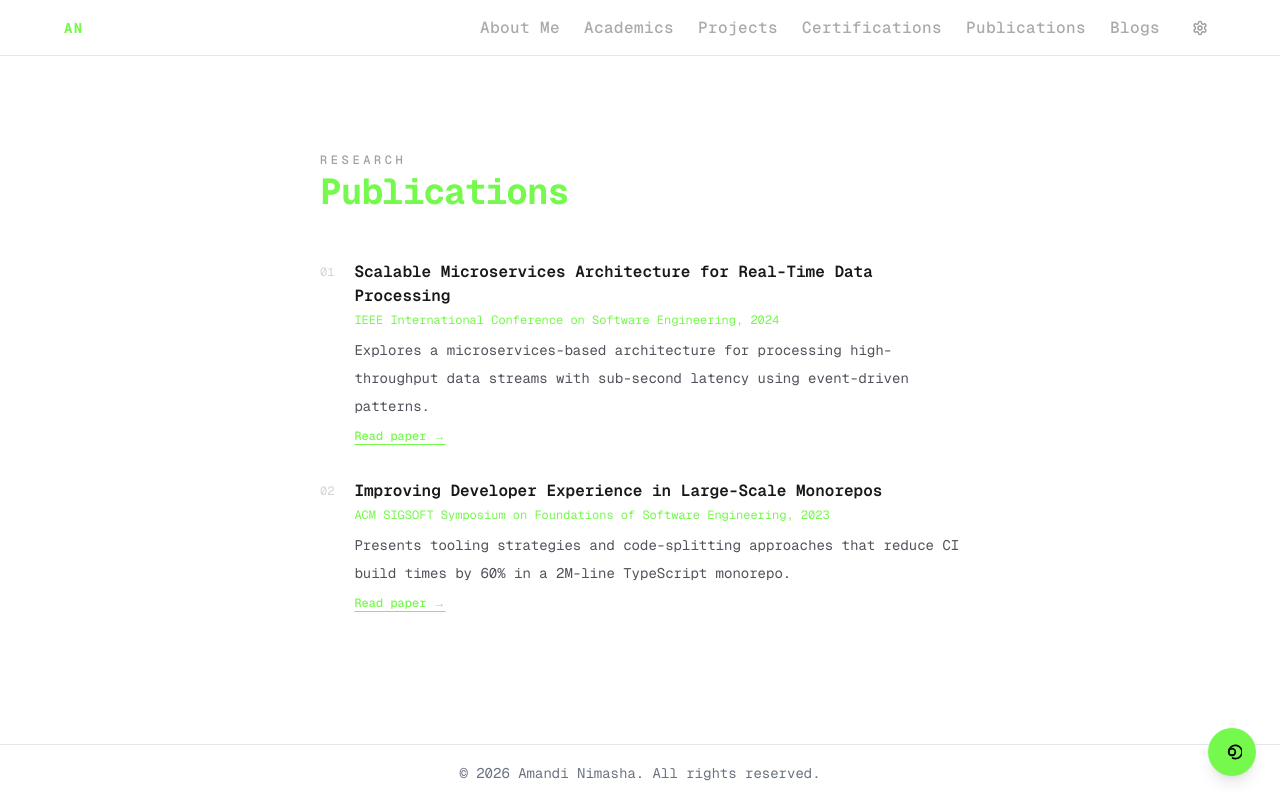
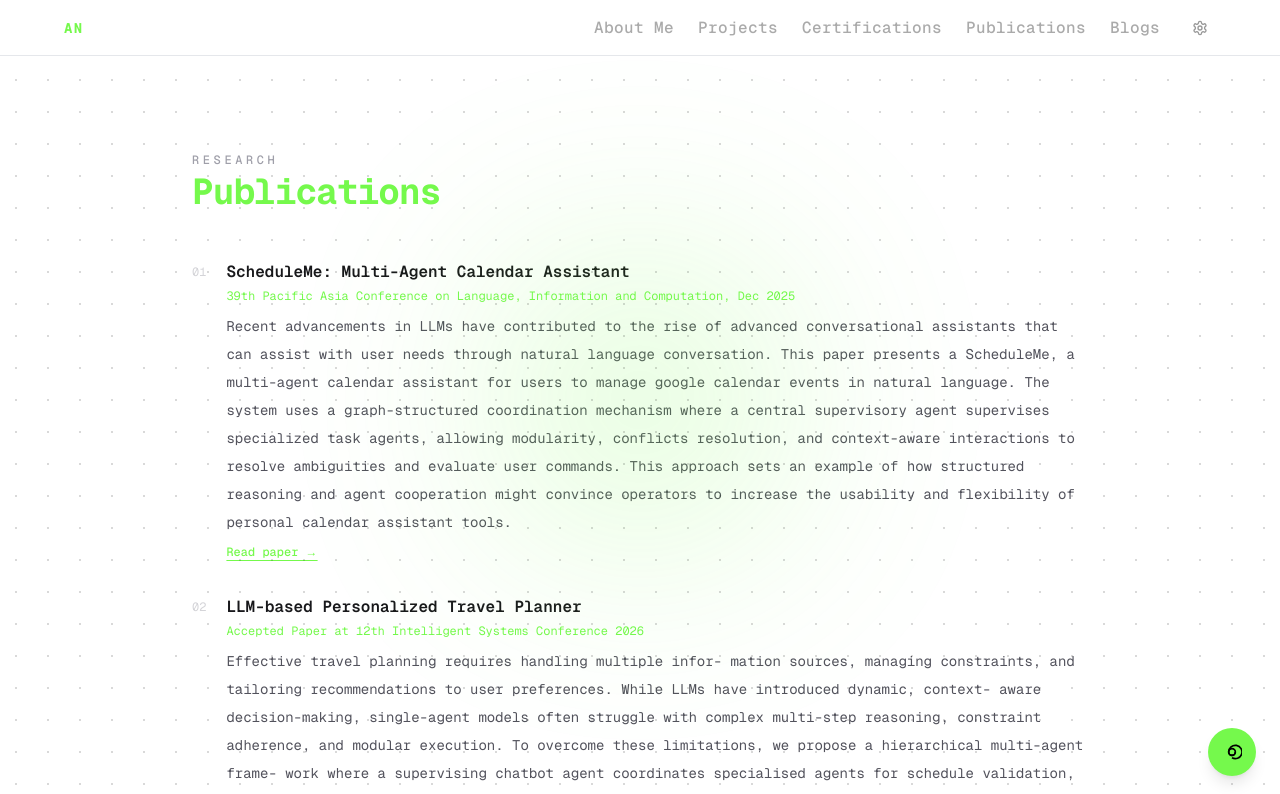
Before and after one commit to nimashaklaa/next-portfolio, a Next.js app: page /publications in a window 1280 px wide. Shown: the top 794 px of the page. Built offline with nearby package versions, Linux system fonts and the light colour scheme.

Commit message:
feat: Remove Academics section and link, update Publications content, and add BackgroundCharm component

```diff
--- a/src/app/academics/page.tsx
+++ /dev/null
@@ -1,62 +0,0 @@
-"use client";
-
-import { useAccentColor } from "@/app/hooks/useAccentColor";
-
-const EDUCATION = [
-  {
-    degree: "Bachelor of Science in Computer Science",
-    institution: "University of Colombo",
-    period: "2020 – 2024",
-    description:
-      "Focused on software engineering, algorithms, and distributed systems. Graduated with first-class honours.",
-  },
-  {
-    degree: "G.C.E. Advanced Level",
-    institution: "D.S. Senanayake College, Colombo",
-    period: "2017 – 2019",
-    description:
-      "Combined Mathematics, Physics, and Information & Communication Technology streams.",
-  },
-];
-
-export default function Academics() {
-  const { accentColor } = useAccentColor();
-
-  return (
-    <div className="mx-auto w-full max-w-3xl px-6 py-16 sm:px-16 sm:py-24">
-      {/* Page heading */}
-      <div className="mb-12">
-        <p className="mb-1 text-xs font-medium tracking-[0.3em] text-zinc-400 uppercase dark:text-zinc-500">
-          Education
-        </p>
-        <h1
-          className="text-3xl font-bold tracking-tight sm:text-4xl"
-          style={{ color: accentColor }}
-        >
-          Academics
-        </h1>
-      </div>
-
-      {/* Timeline */}
-      <div className="relative space-y-10 pl-6 before:absolute before:top-0 before:bottom-0 before:left-0 before:w-px before:bg-zinc-200 dark:before:bg-zinc-800">
-        {EDUCATION.map((item) => (
-          <div key={item.degree} className="relative">
-            {/* Dot */}
-            <span
-              className="absolute top-1.5 -left-6.25 h-3 w-3 rounded-full border-2 border-white dark:border-[#0a0a0a]"
-              style={{ backgroundColor: accentColor }}
-            />
-            <p className="mb-1 font-mono text-xs text-zinc-400 dark:text-zinc-500">{item.period}</p>
-            <h2 className="text-lg font-semibold text-zinc-900 dark:text-zinc-100">
-              {item.degree}
-            </h2>
-            <p className="mb-2 text-sm font-medium" style={{ color: accentColor }}>
-              {item.institution}
-            </p>
-            <p className="text-sm leading-7 text-zinc-600 dark:text-zinc-400">{item.description}</p>
-          </div>
-        ))}
-      </div>
-    </div>
-  );
-}
--- a/src/app/components/navbar.tsx
+++ b/src/app/components/navbar.tsx
@@ -5,7 +5,6 @@ import useUiStore from "@/app/store/use-ui-store";
 
 const NAV_ITEMS = [
   { label: "About Me", href: "/about" },
-  { label: "Academics", href: "/academics" },
   { label: "Projects", href: "/projects" },
   { label: "Certifications", href: "/certifications" },
   { label: "Publications", href: "/publications" },
--- a/src/app/layout.tsx
+++ b/src/app/layout.tsx
@@ -8,6 +8,7 @@ import Footer from "@/app/components/Footer";
 import ColourPallet from "@/app/components/ColourPallet";
 import FloatingContact from "@/app/components/FloatingContact";
 import LogoAvatar from "@/app/components/LogoAvatar";
+import BackgroundCharm from "@/app/components/BackgroundCharm";
 
 const geistSans = Geist({
   variable: "--font-geist-sans",
@@ -40,6 +41,7 @@ export default function RootLayout({
           <div className="flex min-h-screen flex-col font-mono">
             <ThemeSync />
             <Navbar />
+            <BackgroundCharm />
             <main className="flex flex-1 flex-col pt-14">{children}</main>
             <Footer />
             <ColourPallet />
--- a/src/app/publications/page.tsx
+++ b/src/app/publications/page.tsx
@@ -4,18 +4,47 @@ import { useAccentColor } from "@/app/hooks/useAccentColor";
 
 const PUBLICATIONS = [
   {
-    title: "Scalable Microservices Architecture for Real-Time Data Processing",
-    venue: "IEEE International Conference on Software Engineering, 2024",
+    title: "ScheduleMe: Multi-Agent Calendar Assistant",
+    venue: "39th Pacific Asia Conference on Language, Information and Computation, Dec 2025",
     abstract:
-      "Explores a microservices-based architecture for processing high-throughput data streams with sub-second latency using event-driven patterns.",
-    link: "#",
+      "Recent advancements in LLMs have contributed to the rise of advanced conversational assistants that can assist with user needs\n" +
+      "through natural language conversation. This\n" +
+      "paper presents a ScheduleMe, a multi-agent calendar assistant for users to manage google calendar events in natural language. The system\n" +
+      "uses a graph-structured coordination mechanism where a central supervisory agent supervises specialized task agents, allowing modularity, conflicts resolution, and context-aware\n" +
+      "interactions to resolve ambiguities and evaluate\n" +
+      "user commands. This approach sets an example\n" +
+      "of how structured reasoning and agent cooperation might convince operators to increase the\n" +
+      "usability and flexibility of personal calendar\n" +
+      "assistant tools.",
+    link: "https://aclanthology.org/2025.paclic-1.27/",
   },
   {
-    title: "Improving Developer Experience in Large-Scale Monorepos",
-    venue: "ACM SIGSOFT Symposium on Foundations of Software Engineering, 2023",
+    title: "LLM-based Personalized Travel Planner",
+    venue: "Accepted Paper at 12th Intelligent Systems Conference 2026",
     abstract:
-      "Presents tooling strategies and code-splitting approaches that reduce CI build times by 60% in a 2M-line TypeScript monorepo.",
-    link: "#",
+      "Effective travel planning requires handling multiple infor-\n" +
+      "mation sources, managing constraints, and tailoring recommendations\n" +
+      "\n" +
+      "to user preferences. While LLMs have introduced dynamic, context-\n" +
+      "aware decision-making, single-agent models often struggle with complex\n" +
+      "\n" +
+      "multi-step reasoning, constraint adherence, and modular execution. To\n" +
+      "\n" +
+      "overcome these limitations, we propose a hierarchical multi-agent frame-\n" +
+      "work where a supervising chatbot agent coordinates specialised agents for\n" +
+      "\n" +
+      "schedule validation, user query formulation, real-time data retrieval, and\n" +
+      "\n" +
+      "constraint-aware itinerary generation. By integrating LLM reasoning, ex-\n" +
+      "ternal APIs, and iterative refinement mechanisms, our approach ensures\n" +
+      "\n" +
+      "adaptability, efficiency, and personalization. Evaluations on real-world\n" +
+      "\n" +
+      "datasets demonstrate superior scalability, modularity, and constraint sat-\n" +
+      "isfaction, positioning our system as a robust solution for AI-driven travel\n" +
+      "\n" +
+      "planning.",
+    link: "/files/LLM_based_Personalized_Travel_Planner.pdf",
   },
 ];
 
@@ -23,7 +52,7 @@ export default function Publications() {
   const { accentColor } = useAccentColor();
 
   return (
-    <div className="mx-auto w-full max-w-3xl px-6 py-16 sm:px-16 sm:py-24">
+    <div className="mx-auto w-full max-w-5xl px-6 py-16 sm:px-16 sm:py-24">
       {/* Page heading */}
       <div className="mb-12">
         <p className="mb-1 text-xs font-medium tracking-[0.3em] text-zinc-400 uppercase dark:text-zinc-500">
```
Also changed, not shown: 1 other file (tests, documents, lock files or other folders).
